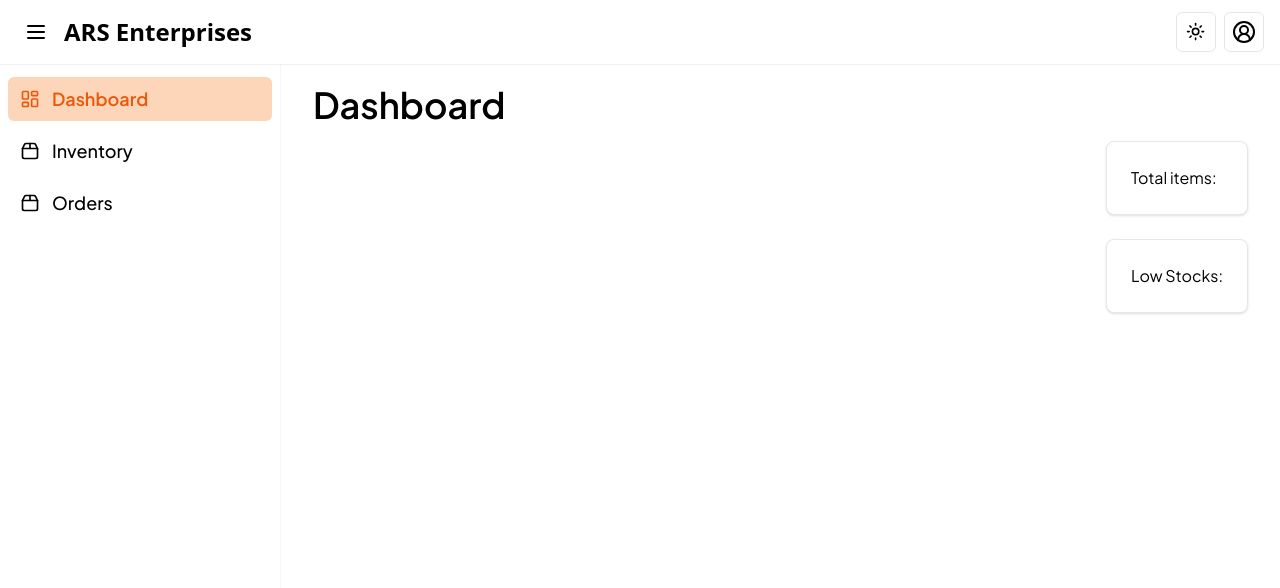
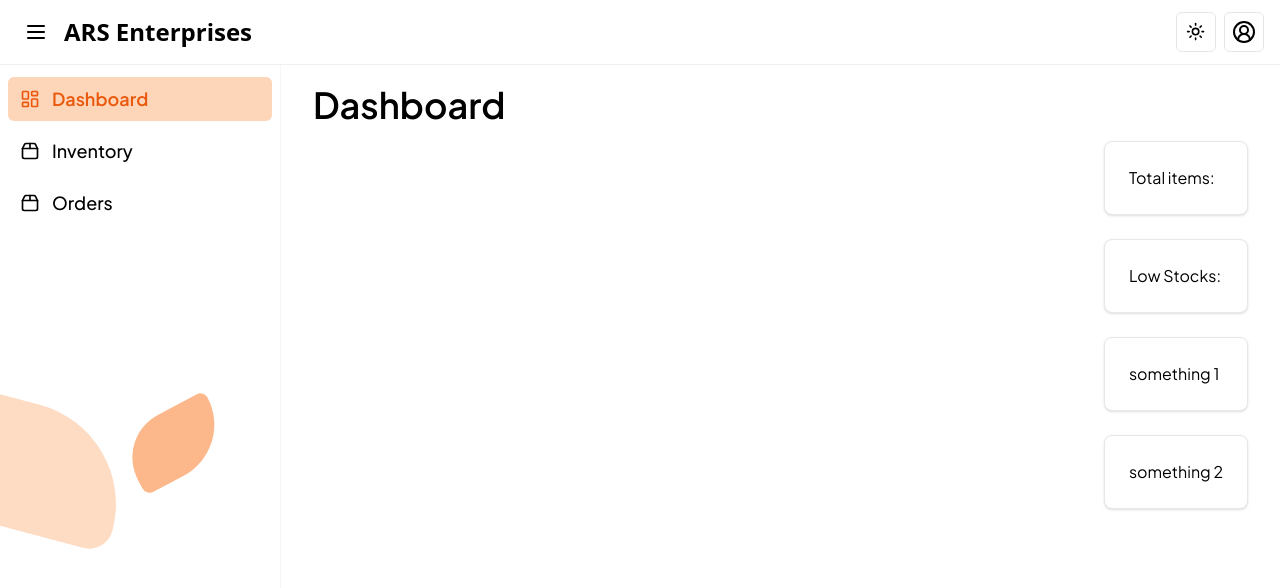
Before and after one commit to Shreyas4603/inventory-frontend-isolated, a React (Vite) app: page /dashboard in a window 1280 px wide. Shown: the top 588 px of the page. Built offline with nearby package versions, Linux system fonts and the light colour scheme; sample sign-in values are in the browser's storage.

Commit message:
ui update

```diff
--- a/package.json
+++ b/package.json
@@ -22,6 +22,7 @@
     "firebase": "^10.12.2",
     "lucide-react": "^0.378.0",
     "react": "^18.2.0",
+    "react-custom-scrollbars": "^4.2.1",
     "react-dom": "^18.3.1",
     "react-hook-form": "^7.51.5",
     "react-redux": "^9.1.2",
--- a/src/App.jsx
+++ b/src/App.jsx
@@ -4,9 +4,19 @@ import { PrivateRoutes } from "./Components/Utils/PrivateRoutes";
 import { SideBar } from "./Components/Common/SideBar";
 import { Navbar } from "./Components/Common/Navbar";
 import LoggedInComponents from "./Components/Utils/LoggedInComponents";
-import { AddProduct, Dashboard, Inventory, OrdersPage, ViewAndEditProduct, UpdateOrders } from "./Screens";
+import {
+  AddProduct,
+  Dashboard,
+  Inventory,
+  OrdersPage,
+  ViewAndEditProduct,
+  UpdateOrders,
+} from "./Screens";
 
 function App() {
+  <div className="max-h-80 overflow-y-auto scrollbar-thin scrollbar-thumb-gray-300 scrollbar-track-gray-100">
+    <div className="p-4">{/* Your content */}</div>
+  </div>;
   return (
     <BrowserRouter>
       <LoggedInComponents>
@@ -30,10 +40,15 @@ function App() {
               <Route path="/inventory/:id" element={<ViewAndEditProduct />} />
               <Route path="/add-product" element={<AddProduct />} />
               <Route path="/orders/:id" element={<UpdateOrders />} />
-
             </Route>
           </Routes>
         </div>
+      </div>
+      <div>
+        {/* <div className="absolute w-[230px] h-[151px] left-[600px] top-[300px] bg-orange-400 bg-opacity-50 rounded-[160px_43px_200px_54px] transform rotate-[-39.59deg] z-0"></div>
+        <div className="absolute w-[105px] h-[51.89px] left-[500px] top-[380px] bg-orange-400 bg-opacity-20 rounded-[57px_166px_50px_130px] transform rotate-[15.02deg] z-0"></div>
+        <div className="absolute w-[20px] h-[20px] left-[600px] top-[440px] rounded-full bg-[rgba(249,115,22,0.5)] z-0"></div> */}
+        {/* <div className="absolute w-[350px] h-[220px] left-[100px] top-[380px] bg-orange-400 bg-opacity-25 rounded-[57px_166px_50px_130px] transform rotate-[15.02deg]"></div> */}
       </div>
     </BrowserRouter>
   );
--- a/src/Components/Common/SideBar.jsx
+++ b/src/Components/Common/SideBar.jsx
@@ -31,10 +31,11 @@ export const SideBar = () => {
       name: "Orders", //u can see n n add products
       link: "/orders",
       icon: <Package2Icon className="w-5" />,
-    }
+    },
   ];
 
   return (
+    <div>
       <aside className=" lg:h-[89.3vh] 2xl:h-[93vh] font-teachers font-medium text-lg border-r border-x-muted  left-0 top-16 py-2 px-1 bg-background flex flex-col justify-between ">
         <nav className=" flex flex-col  items-center">
           <ul className="flex flex-col px-1">
@@ -51,6 +52,16 @@ export const SideBar = () => {
           {/* <LowStock isOpen={isOpen} /> */}
         </nav>
       </aside>
+      <div>
+        <div className="absolute w-[257px] h-[127px] left-[-130.08px] top-[396px] bg-[rgba(249,115,22,0.25)] rounded-[57px_466px_110px_104px] transform rotate-[15.02deg]"></div>
+      </div>
+      <div>
+        <div className="absolute w-[100.33px] h-[65.87px] left-[125px] top-[410px] bg-[rgba(249,115,22,0.5)] rounded-[200px_33px_240px_34px] transform rotate-[-27.77deg]"></div>
+      </div>
+      <div>
+        <div classn="absolute w-[20px] h-[20px] left-[120px] top-[490px] rounded-full bg-[rgba(249,115,22,0.5)]"></div>
+      </div>
+    </div>
   );
 };
 // export const SideBar=()=>{
--- a/src/Components/Inventory/ProductContainer.jsx
+++ b/src/Components/Inventory/ProductContainer.jsx
@@ -161,7 +161,7 @@ export const ProductContainer = () => {
                 {displayProducts?.map((item, idx) => (
                   <TableRow
                     key={idx}
-                    className="border-input odd:bg-white/10 dark:hover:bg-black odd:bg-gray-100"
+                    className="border-input odd:bg-white/10 dark:hover:bg-black "
                     onClick={() => handleClick(item._id)}
                   >
                     <TableCell>{idx + 1}</TableCell>
--- a/src/Screens/Dashboard/Dashboard.jsx
+++ b/src/Screens/Dashboard/Dashboard.jsx
@@ -1,4 +1,5 @@
 import React from "react";
+import { Scrollbars } from "react-custom-scrollbars";
 
 export const Dashboard = () => {
   return (
@@ -6,11 +7,17 @@ export const Dashboard = () => {
       <div className="text-4xl font-jakarta font-semibold">Dashboard</div>
       <div className="flex justify-end">
         <div className="mt-4 flex flex-col gap-6 ">
-          <div className="select-none max-w-sm p-6 bg-white border border-gray-200 rounded-lg shadow hover:bg-gray-100 dark:bg-black dark:border-gray-700 dark:hover:bg-white/20 ">
+          <div className="select-none max-w-sm p-6 bg-white border border-gray-200 rounded-lg shadow hover:bg-gray-100 dark:bg-black dark:border-white/10 dark:hover:bg-white/20 ">
             Total items:
           </div>
-          <div className="select-none max-w-sm p-6 bg-white border border-gray-200 rounded-lg shadow hover:bg-gray-100 dark:bg-black dark:border-gray-700 dark:hover:bg-white/20">
+          <div className="select-none max-w-sm p-6 bg-white border border-gray-200 rounded-lg shadow hover:bg-gray-100 dark:bg-black dark:border-white/10 dark:hover:bg-white/20">
             Low Stocks:
+          </div>
+          <div className="select-none max-w-sm p-6 bg-white border border-gray-200 rounded-lg shadow hover:bg-gray-100 dark:bg-black dark:border-white/10 dark:hover:bg-white/20 ">
+            something 1
+          </div>
+          <div className="select-none max-w-sm p-6 bg-white border border-gray-200 rounded-lg shadow hover:bg-gray-100 dark:bg-black dark:border-white/10 dark:hover:bg-white/20 ">
+            something 2
           </div>
         </div>
       </div>
```
Also changed, not shown: 1 other file (tests, documents, lock files or other folders). Lines whose indentation alone changed are shown as unchanged.
